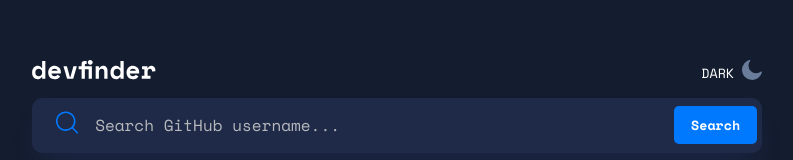
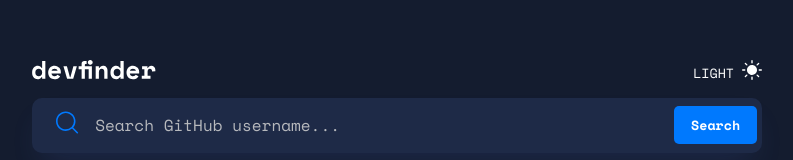
Before and after one commit to maicondguerian/dev-finderAPI, a React (Vite) app: page / in a window 1280 px wide. Shown: the part 145-305 px from the top of the page, without its empty margins (243-1036 px from the left). Built offline with nearby package versions, Linux system fonts and the light colour scheme.

Commit message:
nomes dinamicos para botoes

```diff
--- a/src/App.css
+++ b/src/App.css
@@ -16,17 +16,28 @@
   --box-shadow-light:rgb(70 96 187 / 20%) 0px 16px 30px -10px;
 }
 
-body{
-  background-color: var(--bg-color-dark);
+.App{
+ width: 100vw;
+ height: 100vh;
 }
 
-body[data-theme="light"] {
+#light  {
   background-color: var(--bg-color-light); /* Define a cor de fundo do corpo da página */
-  color: #000; /* Define a cor do texto */
 }
 
 /* Estilos para o tema escuro */
-body[data-theme="dark"] {
+#dark  {
   background-color: var(--bg-color-dark); /* Define a cor de fundo do corpo da página */
-  color: #fff; /* Define a cor do texto */
 }
+
+#light #searchBarContainer {
+  background-color: var(--bg-color-light); /* Define a cor de fundo do corpo da página */
+}
+
+#light #devInfoContainer {
+  background-color: var(--bg-color-light); /* Define a cor de fundo do corpo da página */
+}
+
+#light #user-info-container {
+  background-color: var(--bg-color-light); /* Define a cor de fundo do corpo da página */
+}
--- a/src/App.jsx
+++ b/src/App.jsx
@@ -9,25 +9,15 @@ import { MyContext } from './context/MyContext/MyContext'
 
 function App() {
   const moonSvg = <svg xmlns='http://www.w3.org/2000/svg' width='20' height='20' viewBox='0 0 20 20' ><path d='M19.513 11.397a.701.701 0 00-.588.128 7.496 7.496 0 01-2.276 1.336 7.101 7.101 0 01-2.583.462 7.505 7.505 0 01-5.32-2.209 7.568 7.568 0 01-2.199-5.342c0-.873.154-1.72.41-2.49a6.904 6.904 0 011.227-2.21.657.657 0 00-.102-.924.701.701 0 00-.589-.128C5.32.61 3.427 1.92 2.072 3.666A10.158 10.158 0 000 9.83c0 2.8 1.125 5.342 2.967 7.19a10.025 10.025 0 007.16 2.98c2.353 0 4.527-.822 6.266-2.183a10.13 10.13 0 003.58-5.624.623.623 0 00-.46-.796z' fill='#697C9A' fillRule='nonzero' /></svg>
+  const sunSvg = <svg xmlns='http://www.w3.org/2000/svg' width='20' height='20'><g fill='#FFF' fillRule='nonzero'><path d='M13.545 6.455c-.9-.9-2.17-1.481-3.545-1.481a4.934 4.934 0 00-3.545 1.481c-.9.9-1.481 2.17-1.481 3.545 0 1.376.582 2.646 1.481 3.545.9.9 2.17 1.481 3.545 1.481a4.934 4.934 0 003.545-1.481c.9-.9 1.481-2.17 1.481-3.545a4.934 4.934 0 00-1.481-3.545zM10 3.413a.7.7 0 00.688-.688V.688A.7.7 0 0010 0a.7.7 0 00-.688.688v2.037a.7.7 0 00.688.688zM15.635 5.344l1.455-1.455a.67.67 0 000-.952.67.67 0 00-.952 0l-1.455 1.455a.67.67 0 000 .952c.238.264.66.264.952 0zM19.312 9.312h-2.037a.7.7 0 00-.688.688.7.7 0 00.688.688h2.037A.7.7 0 0020 10a.7.7 0 00-.688-.688zM15.608 14.656a.67.67 0 00-.952 0 .67.67 0 000 .952l1.455 1.455a.67.67 0 00.952 0 .67.67 0 000-.952l-1.455-1.455zM10 16.587a.7.7 0 00-.688.688v2.037A.7.7 0 0010 20a.7.7 0 00.688-.688v-2.037a.7.7 0 00-.688-.688zM4.365 14.656L2.91 16.111a.67.67 0 000 .952.67.67 0 00.952 0l1.455-1.455a.67.67 0 000-.952c-.238-.264-.66-.264-.952 0zM3.413 10a.7.7 0 00-.688-.688H.688A.7.7 0 000 10a.7.7 0 00.688.688h2.037A.7.7 0 003.413 10zM4.365 5.344a.67.67 0 00.952 0 .67.67 0 000-.952L3.862 2.937a.67.67 0 00-.952 0 .67.67 0 000 .952l1.455 1.455z' /></g></svg>
+  const [userName, setUserName] = useState('')
+  const [devInfo, setDevInfo] = useState({})
+  const [theme, setTheme] = useState('dark');
+  const [icon, setIcon] = useState(sunSvg)
 
-  const sunSvg = <svg xmlns='http://www.w3.org/2000/svg' width='20' height='20'><g fill='#FFF' fillRule='nonzero'><path d='M13.545 6.455c-.9-.9-2.17-1.481-3.545-1.481a4.934 4.934 0 00-3.545 1.481c-.9.9-1.481 2.17-1.481 3.545 0 1.376.582 2.646 1.481 3.545.9.9 2.17 1.481 3.545 1.481a4.934 4.934 0 003.545-1.481c.9-.9 1.481-2.17 1.481-3.545a4.934 4.934 0 00-1.481-3.545zM10 3.413a.7.7 0 00.688-.688V.688A.7.7 0 0010 0a.7.7 0 00-.688.688v2.037a.7.7 0 00.688.688zM15.635 5.344l1.455-1.455a.67.67 0 000-.952.67.67 0 00-.952 0l-1.455 1.455a.67.67 0 000 .952c.238.264.66.264.952 0zM19.312 9.312h-2.037a.7.7 0 00-.688.688.7.7 0 00.688.688h2.037A.7.7 0 0020 10a.7.7 0 00-.688-.688zM15.608 14.656a.67.67 0 00-.952 0 .67.67 0 000 .952l1.455 1.455a.67.67 0 00.952 0 .67.67 0 000-.952l-1.455-1.455zM10 16.587a.7.7 0 00-.688.688v2.037A.7.7 0 0010 20a.7.7 0 00.688-.688v-2.037a.7.7 0 00-.688-.688zM4.365 14.656L2.91 16.111a.67.67 0 000 .952.67.67 0 00.952 0l1.455-1.455a.67.67 0 000-.952c-.238-.264-.66-.264-.952 0zM3.413 10a.7.7 0 00-.688-.688H.688A.7.7 0 000 10a.7.7 0 00.688.688h2.037A.7.7 0 003.413 10zM4.365 5.344a.67.67 0 00.952 0 .67.67 0 000-.952L3.862 2.937a.67.67 0 00-.952 0 .67.67 0 000 .952l1.455 1.455z' /></g></svg>
-
-  const [isDarkTheme, SetIsLightTheme] = useState(true);
-
-  const [icon, setIcon] = useState(isDarkTheme ? moonSvg : sunSvg)
-
-  const [userName, setUserName] = useState('')
-
-  const [devInfo, setDevInfo] = useState({})
-
-  const toggleTheme = () => {
-    document.querySelector('body').setAttribute('data-theme', isDarkTheme ? 'light' : 'dark')
-    SetIsLightTheme(!isDarkTheme)
-    if (isDarkTheme) {
-      setIcon(sunSvg)
-    } else {
-      setIcon(moonSvg)
-    }
+  const toggleTheme = () =>{
+    setTheme((curr) => (curr === 'light' ?  'dark' : 'light'))
+    setIcon(theme === 'dark' ? moonSvg : sunSvg);
   }
 
   const handleUserName = (e) => {
@@ -36,8 +26,8 @@ function App() {
 
   return (
    <DevInfoContext.Provider value={{ devInfo, setDevInfo }}>
-     <MyContext.Provider value={{ isDarkTheme, toggleTheme, icon, handleUserName, userName }}>
-      <div className="App">
+     <MyContext.Provider value={{ theme, toggleTheme, icon, handleUserName, userName }}>
+      <div className="App" id={theme}>
         <Container>
           <Header />
           <SearchBar />
--- a/src/components/DevInfo/DevInfo.jsx
+++ b/src/components/DevInfo/DevInfo.jsx
@@ -37,7 +37,7 @@ const DevStats = () => {
             <span>
                 {devInfo.bio ?? 'This profile has no bio'}
             </span>
-            <div className={styles['user-info-container']}>
+            <div className={styles['user-info-container']} id="user-info-container">
                 <div id={styles.statsIcon}>
                     <div>
                         <Repos size={15} />
@@ -126,7 +126,7 @@ const Footer = () => {
 
 export const DevInfo = () => {
     return (
-        <div className={styles.devInfoContainer}>
+        <div className={styles.devInfoContainer} id="devInfoContainer">
             <AvatarSide />
             <DevStats />
         </div>
--- a/src/components/DevInfo/devInfo.module.css
+++ b/src/components/DevInfo/devInfo.module.css
@@ -75,6 +75,7 @@
   justify-content: space-around;
   flex-direction: row;
   margin: 0 0 2rem 0;
+  box-shadow: rgb(70 96 187 / 20%) 0px 6px 30px -6px;
 }
 
 .user-info-container > div > p {
--- a/src/components/SearchBar/SearchBar.jsx
+++ b/src/components/SearchBar/SearchBar.jsx
@@ -55,7 +55,7 @@ const SubmitBtn = ({ name }) => {
 
 export const SearchBar = () => {
     return (
-        <div className={styles.searchBarContainer}>
+        <div className={styles.searchBarContainer} id="searchBarContainer">
             <InputSearchResult />
             <SubmitBtn name="Search" />
         </div>
--- a/src/components/ThemeToggle/ThemeToggle.jsx
+++ b/src/components/ThemeToggle/ThemeToggle.jsx
@@ -3,8 +3,7 @@ import { MyContext } from '../../context/MyContext/MyContext';
 import styles from '../Header/header.module.css'
 
 const ThemeToggleButton = () => {
-
-    const { isDarkTheme, toggleTheme, icon } = useContext(MyContext);
+    const { theme, toggleTheme, icon } = useContext(MyContext);
 
     return (
         <>
@@ -13,7 +12,7 @@ const ThemeToggleButton = () => {
                     className={styles.themeBtn}
                     onClick={toggleTheme}
                 >
-                    {isDarkTheme ? 'dark' : 'light'}
+                    {theme === 'dark' ?  'light' : 'dark'}
                     <span>
                         {icon}
                     </span>
```
